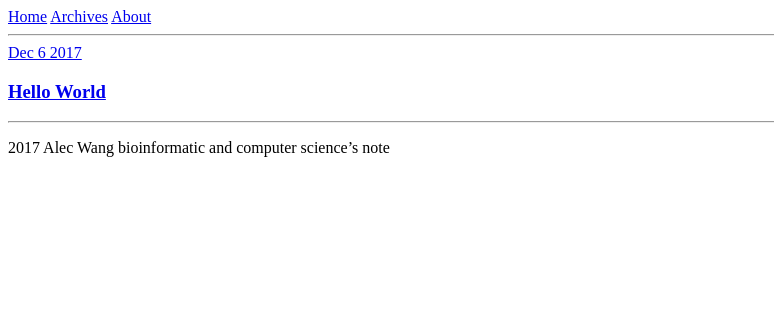
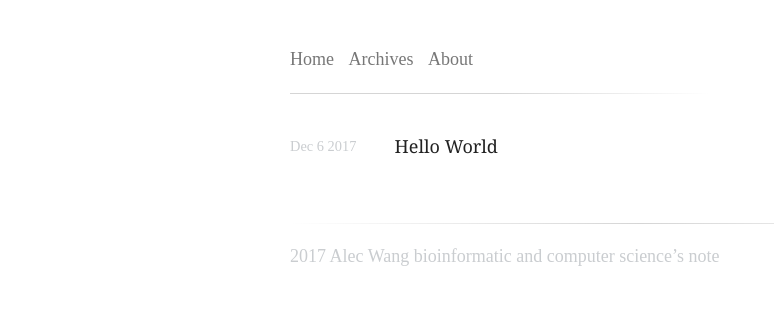
Before and after one commit to alec0123321/bio-computer-blog, a plain HTML site: page archives/2017/index.html in a window 1280 px wide. Shown: the whole page, without its empty margins (0-774 px from the left). Drawn offline with nearby package versions, Linux system fonts and the light colour scheme; some packages are replaced by stand-ins of ours; files that its build step writes are made by us from their sources; the site is published under a folder, as on GitHub Pages, so addresses that start at the root find nothing; a script that the page names is missing.

Commit message:
Update index.html

```diff
--- a/archives/2017/index.html
+++ b/archives/2017/index.html
@@ -15,8 +15,8 @@
 
     <link rel="icon" href="/favicon.ico">
 
-  <link rel="stylesheet" href="/css/typing.css">
-  <link rel="stylesheet" href="/css/donate.css">
+  <link rel="stylesheet" href="css/typing.css">
+  <link rel="stylesheet" href="css/donate.css">
 
 </head>
 
@@ -32,7 +32,7 @@
 
       <a class="main-nav-link" href="/">Home</a>
 
-      <a class="main-nav-link" href="/archives">Archives</a>
+      <a class="main-nav-link" href="archives">Archives</a>
 
       <a class="main-nav-link" href="https://alec0123321.github.io/ac/">About</a>
 
@@ -53,14 +53,14 @@
     <article class="archive-article archive-type-post">
   <div class="archive-article-inner">
     <header class="archive-article-header">
-      <a href="/2017/12/06/hello-world/" class="archive-article-date">
+      <a href="2017/12/06/hello-world/" class="archive-article-date">
   <time datetime="2017-12-06T04:20:29.588Z" itemprop="datePublished">Dec 6 2017</time>
 </a>
 
 
 
     <h1 itemprop="name">
-      <a class="archive-article-title" href="/2017/12/06/hello-world/">Hello World</a>
+      <a class="archive-article-title" href="2017/12/06/hello-world/">Hello World</a>
     </h1>
 
 
@@ -97,11 +97,11 @@
 <script src="https://cdnjs.cloudflare.com/ajax/libs/clipboard.js/1.5.10/clipboard.min.js"></script>
 
 
-  <link rel="stylesheet" href="/fancybox/jquery.fancybox.css">
-  <script src="/fancybox/jquery.fancybox.pack.js"></script>
+  <link rel="stylesheet" href="fancybox/jquery.fancybox.css">
+  <script src="fancybox/jquery.fancybox.pack.js"></script>
 
 
-<script src="/js/typing.js"></script>
+<script src="js/typing.js"></script>
 <!--[if lt IE 9]><script src="//cdnjs.cloudflare.com/ajax/libs/html5shiv/3.7/html5shiv.min.js"></script><![endif]-->
 
 
```
